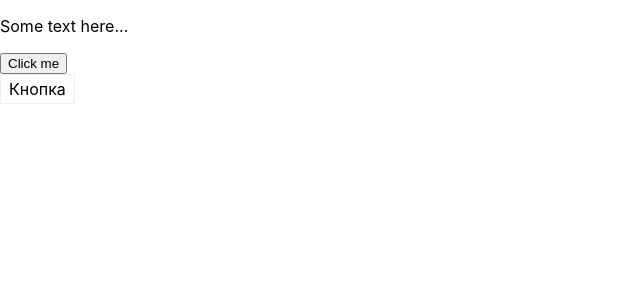
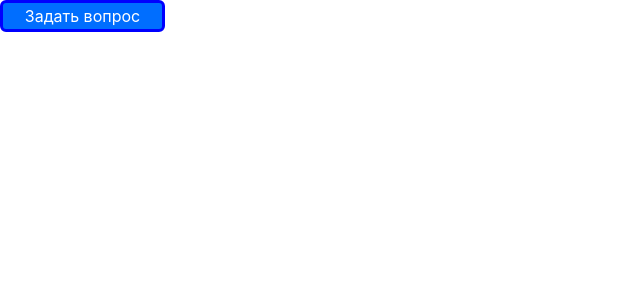
Before and after one commit to boketto0/lending_react, a React (Create React App) app: page / in a window 1280 px wide. Shown: the top 300 px of the page, without its empty margins (0-640 px from the left). Built offline with nearby package versions, Linux system fonts and the light colour scheme.

Commit message:
button with loader

```diff
--- a/public/index.html
+++ b/public/index.html
@@ -11,11 +11,6 @@
     <title>React App</title>
   </head>
   <body>
-    <div id="content">
-      <p>Some text here...</p>
-      <button id="btn">Click me</button>
-      <div id="loader"></div>
-
     </div>
     <div id="root"></div>
   </body>
--- a/src/App.css
+++ b/src/App.css
@@ -1,18 +1,6 @@
-.loader,
-input[type="checkbox"] {
-  display: none;
+.app {
+  align-items: center;
+  padding: 32px;
+  display: flex;
+  align-items: center;
 }
-
-input[type="checkbox"]:checked ~ .loader {
-  display: block;
-}
-
-/* Стилизация псевдокнопки */
-.btn {
-  display: inline-block;
-  margin-bottom: 4px;
-  padding: 4px 8px;
-  background-color: #ffffff;
-  border: 1px solid #eeeeee;
-  cursor: pointer;
-}
--- a/src/App.js
+++ b/src/App.js
@@ -1,28 +1,20 @@
 import Button from "./Button";
 import './App.css';
-import Loader from './Loader';
-import ShowLoader from "./ShowLoader";
 
-let App = (props) => {
+  function App() {
 
     const position = 'right'
     const size = 'small'
     const color = 'color'
-
-  // text.showLoader = function() {
-  //   onclick
-  // }
+    const text = 'Задать вопрос'
 
     return (
-    <div className="App">
-      {/* <Button position={position} size={size} color={color}/> */}
-      <label for="pseudoBtn" class="btn">Кнопка</label>
-      <input type="checkbox" id="pseudoBtn"></input>
-      <Loader className='loader'></Loader>
-      {/* <Button onClick={(e) => this.} */}
-      {/* <ShowLoader/>  */}
-
-    </div>
+      <Button
+          text={text}
+          position={position}
+          size={size}
+          color={color}
+        />
     );
 
 }
--- a/src/Button.css
+++ b/src/Button.css
@@ -7,6 +7,10 @@
     align-items: center;
     text-align: center;
     border-radius: 6px;
+    border: 3px solid blue;
+    width: 165px;
+    height: 32px;
+    background-color: #006EFF;
 }
 
 .button-icon {
@@ -19,15 +23,6 @@
     height: 16px;
     transition: .7s;
 }
-
-/* .button:hover {
-    background-color: blue;
-    cursor: pointer;
-}
-
-.button:hover .button-text {
-    color:red;
-} */
 
 .button-color {
     background-color: #006EFF;
--- a/src/Button.js
+++ b/src/Button.js
@@ -1,24 +1,31 @@
 import "./Button.css";
+import {useState} from 'react'
+import Loader from "./Loader";
 
 let Button = (props) => {
 
+  const [isLoading, setIsLoading] = useState(false);
+
+  const handleClick = (e) => {
+    setIsLoading(true);
+
+    setTimeout(() => {
+      setIsLoading(false);
+    }, 5000);
+  };
 
   return(
-    <div className={`
+    <div id="btn" className={`
         button button-${props.position}
         button button-${props.size}
         button button-${props.color}
         button button-${props.border}
         `}>
-        <div className=" button-text">{props.text}</div>
-        <div className="button-text__border">{props.text__border}</div>
-        <div className="button-line__text">{props.line__text}</div>
-
-        {props.icon && <div className="button-icon">{props.icon}</div>}
+        <div className=" button-text" onClick={handleClick}>
+          {!isLoading ? props.text : <Loader/>}
+        </div>
     </div>
   )
 
 }
 export default Button;
-
-// передавать пропсом саму иконку, док react, импортировать svg как компонент
--- a/src/Loader.css
+++ b/src/Loader.css
@@ -1,25 +1,54 @@
-.loader {
+.lds-ellipsis {
   display: inline-block;
   width: 80px;
   height: 80px;
-    margin-left: 50%;
-    display: none;
+  position: relative;
 }
-  .loader:after {
-    content: " ";
-    display: block;
-    width: 64px;
-    height: 64px;
-    margin: 8px;
+.lds-ellipsis div {
+  position: absolute;
+  width: 13px;
+  height: 13px;
   border-radius: 50%;
-    border-color: black transparent black transparent;
-    animation: lds-dual-ring 1.2s linear infinite;
+  background: black;
+  animation-timing-function: cubic-bezier(0, 1, 1, 0);
 }
-  @keyframes loader {
+.lds-ellipsis div:nth-child(1) {
+  left: 8px;
+  animation: lds-ellipsis1 0.6s infinite;
+}
+.lds-ellipsis div:nth-child(2) {
+  left: 8px;
+  animation: lds-ellipsis2 0.6s infinite;
+}
+.lds-ellipsis div:nth-child(3) {
+  left: 32px;
+  animation: lds-ellipsis2 0.6s infinite;
+}
+.lds-ellipsis div:nth-child(4) {
+  left: 56px;
+  animation: lds-ellipsis3 0.6s infinite;
+}
+@keyframes lds-ellipsis1 {
   0% {
-      transform: rotate(0deg);
+    transform: scale(0);
   }
   100% {
-      transform: rotate(360deg);
+    transform: scale(1);
   }
 }
+@keyframes lds-ellipsis3 {
+  0% {
+    transform: scale(1);
+  }
+  100% {
+    transform: scale(0);
+  }
+}
+@keyframes lds-ellipsis2 {
+  0% {
+    transform: translate(0, 0);
+  }
+  100% {
+    transform: translate(24px, 0);
+  }
+}
--- a/src/Loader.js
+++ b/src/Loader.js
@@ -3,7 +3,7 @@ import './Loader.css'
 function Loader() {
 
     return(
-        <div className='loader' id="loader"/>
+        <div className="lds-ellipsis" id="loader"><div></div><div></div><div></div><div></div></div>
     )
 }
 
--- a/src/ShowLoader.js
+++ /dev/null
@@ -1,21 +0,0 @@
-function ShowLoader() {
-
-    let user = {
-        name: "John",
-        age: 30
-      };
-
-      user.sayHi = function() {
-        alert("Привет!");
-      };
-      user.sayHi(); // Привет!
-
-
-    return(
-        <div>
-        </div>
-    )
-
-}
-
-export default ShowLoader
```
Also changed, not shown: src/test.png (added). Lines whose indentation alone changed are shown as unchanged.
